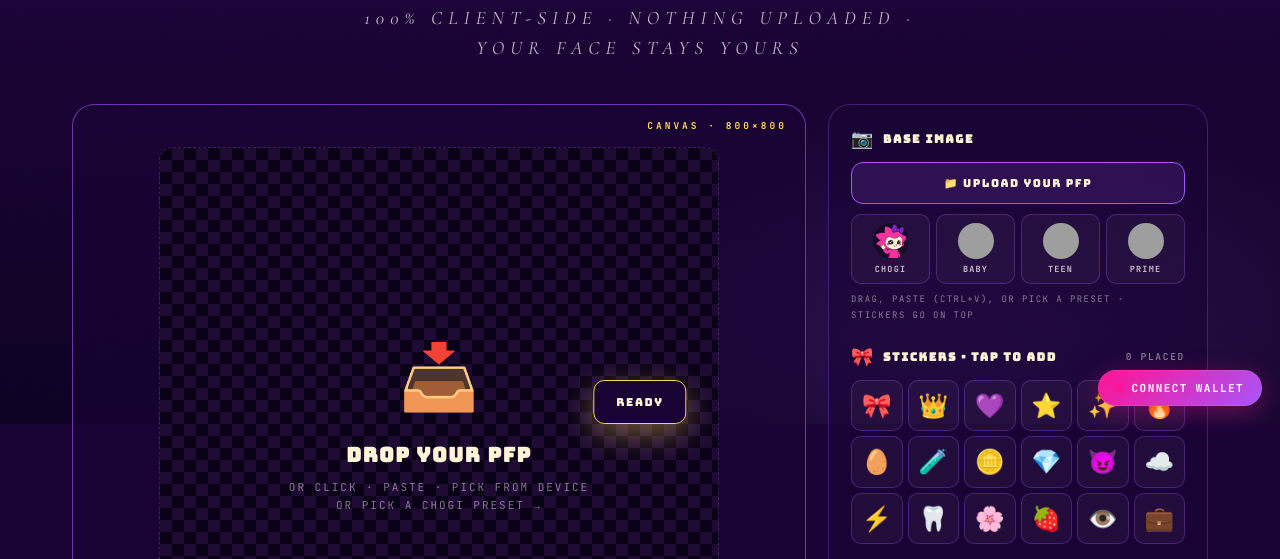
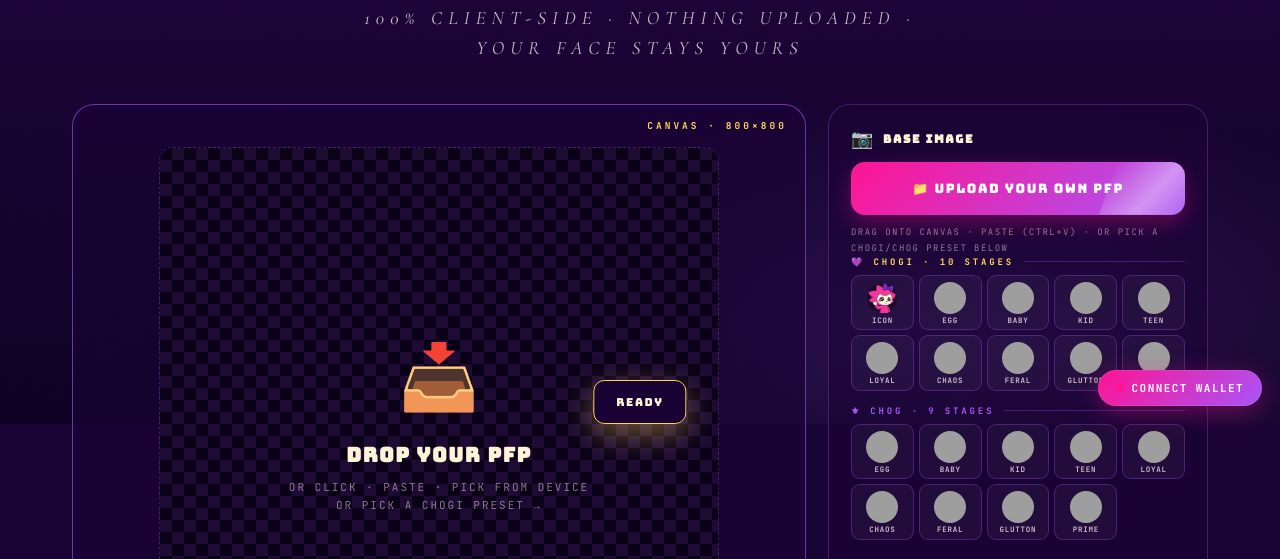
Before and after one commit to PettyMiggzy/chogi, a website: page pfp.html in a window 1280 px wide. Shown: the part 376-935 px from the top of the page. Drawn offline with nearby package versions, Linux system fonts and the light colour scheme; grey boxes are pictures that could not be loaded.

Commit message:
ship: deployed addresses + slippage fix + admin panel + chog brand cleanup

```diff
--- a/contracts/verify-all.js
+++ b/contracts/verify-all.js
@@ -11,7 +11,9 @@ import fs from 'fs';
 import path from 'path';
 import solc from 'solc';
 
-const SOURCIFY = 'https://sourcify.dev/server';
+// Monad mainnet has its own Sourcify-compatible endpoint hosted by BlockVision.
+// The public sourcify.dev server doesn't index chain 143.
+const SOURCIFY = 'https://sourcify-api-monad.blockvision.org';
 const CHAIN_ID = '143'; // Monad mainnet
 const CONTRACTS_DIR = './contracts';
 
--- a/pfp.html
+++ b/pfp.html
@@ -210,29 +210,50 @@ main, header{position:relative;z-index:2}
   color:var(--ink-faint);font-weight:600;
 }
 
-/* base mode buttons */
+/* upload — big primary CTA, sits above all the presets */
 .upload-btn{
-  display:block;width:100%;padding:13px;border-radius:12px;
-  background:rgba(168,85,247,.14);border:1.5px solid var(--purple);
-  color:var(--cream);font-family:var(--display);font-size:11px;letter-spacing:1.5px;
-  text-align:center;cursor:pointer;transition:.15s;margin-bottom:10px;
+  display:block;width:100%;padding:18px;border-radius:14px;
+  background:linear-gradient(135deg,var(--pink),var(--purple));
+  color:#fff;font-family:var(--display);font-size:13px;letter-spacing:1.6px;
+  text-align:center;cursor:pointer;transition:.18s;margin-bottom:10px;
+  box-shadow:0 8px 22px rgba(255,20,147,.32);
+  position:relative;overflow:hidden;
 }
-.upload-btn:hover{background:rgba(168,85,247,.24)}
+.upload-btn:hover{transform:translateY(-1px);box-shadow:0 14px 30px rgba(255,20,147,.45)}
+.upload-btn::after{
+  content:'';position:absolute;top:0;left:-30%;width:30%;height:100%;
+  background:linear-gradient(120deg,transparent,rgba(255,255,255,.4),transparent);
+  animation:upShine 3.5s ease-in-out infinite;
+}
+@keyframes upShine{0%{transform:translateX(-100%) skewX(-20deg)}60%,100%{transform:translateX(450%) skewX(-20deg)}}
 
+.preset-section{margin-bottom:14px}
+.preset-section:last-of-type{margin-bottom:0}
+.preset-section .ph{
+  font-family:var(--mono);font-size:9px;letter-spacing:.32em;
+  color:var(--gold);font-weight:700;text-transform:uppercase;
+  margin-bottom:7px;display:flex;align-items:center;gap:10px;
+}
+.preset-section .ph::after{
+  content:'';flex:1;height:1px;background:var(--rule);
+}
+.preset-section.chog .ph{color:var(--purple)}
 .preset-grid{
-  display:grid;grid-template-columns:repeat(4,1fr);gap:6px;
+  display:grid;grid-template-columns:repeat(5,1fr);gap:5px;
 }
 .preset-btn{
-  padding:8px 6px;border-radius:10px;
+  padding:6px 4px 5px;border-radius:9px;
   background:rgba(255,255,255,.04);border:1px solid var(--rule);
   cursor:pointer;transition:.15s;text-align:center;
-  display:flex;flex-direction:column;align-items:center;gap:4px;
+  display:flex;flex-direction:column;align-items:center;gap:3px;
 }
-.preset-btn:hover{border-color:var(--pink);background:rgba(255,20,147,.06)}
-.preset-btn img{width:36px;height:36px;border-radius:50%;object-fit:cover;background:rgba(0,0,0,.35)}
+.preset-btn:hover{border-color:var(--pink);background:rgba(255,20,147,.06);transform:translateY(-1px)}
+.preset-btn:active{transform:scale(.95)}
+.preset-section.chog .preset-btn:hover{border-color:var(--purple);background:rgba(168,85,247,.08)}
+.preset-btn img{width:32px;height:32px;border-radius:50%;object-fit:cover;background:rgba(0,0,0,.35);box-shadow:inset 0 0 0 1px rgba(255,255,255,.06)}
 .preset-btn .nm{
-  font-family:var(--mono);font-size:8.5px;letter-spacing:.14em;
-  color:var(--ink-dim);font-weight:700;text-transform:uppercase;
+  font-family:var(--mono);font-size:7.5px;letter-spacing:.1em;
+  color:var(--ink-dim);font-weight:700;text-transform:uppercase;line-height:1;
 }
 
 /* sticker palette */
@@ -426,22 +447,77 @@ main, header{position:relative;z-index:2}
       <!-- BASE -->
       <div class="ctrl-section">
         <h3><span class="ico">📷</span> BASE IMAGE</h3>
-        <button class="upload-btn" id="uploadBtn">📁 UPLOAD YOUR PFP</button>
-        <div class="preset-grid" id="presetGrid">
-          <button class="preset-btn" data-preset="/chogi.png">
-            <img src="/chogi.png" alt=""><span class="nm">CHOGI</span>
-          </button>
-          <button class="preset-btn" data-preset="/pet-assets/baby-chogi.png">
-            <img src="/pet-assets/baby-chogi.png" alt=""><span class="nm">BABY</span>
-          </button>
-          <button class="preset-btn" data-preset="/pet-assets/teen-chogi.png">
-            <img src="/pet-assets/teen-chogi.png" alt=""><span class="nm">TEEN</span>
-          </button>
-          <button class="preset-btn" data-preset="/pet-assets/adult-prime-chogi.png">
-            <img src="/pet-assets/adult-prime-chogi.png" alt=""><span class="nm">PRIME</span>
-          </button>
+        <button class="upload-btn" id="uploadBtn">📁 UPLOAD YOUR OWN PFP</button>
+        <p class="hint">drag onto canvas · paste (Ctrl+V) · or pick a Chogi/Chog preset below</p>
+
+        <div class="preset-section chogi">
+          <div class="ph">💜 CHOGI · 10 stages</div>
+          <div class="preset-grid">
+            <button class="preset-btn" data-preset="/chogi.png" title="Official portrait">
+              <img src="/chogi.png" loading="lazy" alt=""><span class="nm">ICON</span>
+            </button>
+            <button class="preset-btn" data-preset="/pet-assets/egg-chogi.png" title="Egg">
+              <img src="/pet-assets/egg-chogi.png" loading="lazy" alt=""><span class="nm">EGG</span>
+            </button>
+            <button class="preset-btn" data-preset="/pet-assets/baby-chogi.png" title="Baby">
+              <img src="/pet-assets/baby-chogi.png" loading="lazy" alt=""><span class="nm">BABY</span>
+            </button>
+            <button class="preset-btn" data-preset="/pet-assets/kid-chogi.png" title="Kid">
+              <img src="/pet-assets/kid-chogi.png" loading="lazy" alt=""><span class="nm">KID</span>
+            </button>
+            <button class="preset-btn" data-preset="/pet-assets/teen-chogi.png" title="Teen">
+              <img src="/pet-assets/teen-chogi.png" loading="lazy" alt=""><span class="nm">TEEN</span>
+            </button>
+            <button class="preset-btn" data-preset="/pet-assets/adult-loyal-chogi.png" title="Loyal">
+              <img src="/pet-assets/adult-loyal-chogi.png" loading="lazy" alt=""><span class="nm">LOYAL</span>
+            </button>
+            <button class="preset-btn" data-preset="/pet-assets/adult-chaotic-chogi.png" title="Chaotic">
+              <img src="/pet-assets/adult-chaotic-chogi.png" loading="lazy" alt=""><span class="nm">CHAOS</span>
+            </button>
+            <button class="preset-btn" data-preset="/pet-assets/adult-feral-chogi.png" title="Feral">
+              <img src="/pet-assets/adult-feral-chogi.png" loading="lazy" alt=""><span class="nm">FERAL</span>
+            </button>
+            <button class="preset-btn" data-preset="/pet-assets/adult-glutton-chogi.png" title="Glutton">
+              <img src="/pet-assets/adult-glutton-chogi.png" loading="lazy" alt=""><span class="nm">GLUTTON</span>
+            </button>
+            <button class="preset-btn" data-preset="/pet-assets/adult-prime-chogi.png" title="Prime">
+              <img src="/pet-assets/adult-prime-chogi.png" loading="lazy" alt=""><span class="nm">PRIME</span>
+            </button>
+          </div>
         </div>
-        <p class="hint">drag, paste (ctrl+v), or pick a preset · stickers go on top</p>
+
+        <div class="preset-section chog">
+          <div class="ph">⚜ CHOG · 9 stages</div>
+          <div class="preset-grid">
+            <button class="preset-btn" data-preset="/pet-assets/egg-chog.png" title="Egg">
+              <img src="/pet-assets/egg-chog.png" loading="lazy" alt=""><span class="nm">EGG</span>
+            </button>
+            <button class="preset-btn" data-preset="/pet-assets/baby-chog.png" title="Baby">
+              <img src="/pet-assets/baby-chog.png" loading="lazy" alt=""><span class="nm">BABY</span>
+            </button>
+            <button class="preset-btn" data-preset="/pet-assets/kid-chog.png" title="Kid">
+              <img src="/pet-assets/kid-chog.png" loading="lazy" alt=""><span class="nm">KID</span>
+            </button>
+            <button class="preset-btn" data-preset="/pet-assets/teen-chog.png" title="Teen">
+              <img src="/pet-assets/teen-chog.png" loading="lazy" alt=""><span class="nm">TEEN</span>
+            </button>
+            <button class="preset-btn" data-preset="/pet-assets/adult-loyal-chog.png" title="Loyal">
+              <img src="/pet-assets/adult-loyal-chog.png" loading="lazy" alt=""><span class="nm">LOYAL</span>
+            </button>
+            <button class="preset-btn" data-preset="/pet-assets/adult-chaotic-chog.png" title="Chaotic">
+              <img src="/pet-assets/adult-chaotic-chog.png" loading="lazy" alt=""><span class="nm">CHAOS</span>
+            </button>
+            <button class="preset-btn" data-preset="/pet-assets/adult-feral-chog.png" title="Feral">
+              <img src="/pet-assets/adult-feral-chog.png" loading="lazy" alt=""><span class="nm">FERAL</span>
+            </button>
+            <button class="preset-btn" data-preset="/pet-assets/adult-glutton-chog.png" title="Glutton">
+              <img src="/pet-assets/adult-glutton-chog.png" loading="lazy" alt=""><span class="nm">GLUTTON</span>
+            </button>
+            <button class="preset-btn" data-preset="/pet-assets/adult-prime-chog.png" title="Prime">
+              <img src="/pet-assets/adult-prime-chog.png" loading="lazy" alt=""><span class="nm">PRIME</span>
+            </button>
+          </div>
+        </div>
       </div>
 
       <!-- STICKERS PALETTE -->
```
Also changed, not shown: admin.html (+1 -2 lines), contracts/whitelist-tokens.js (added, +173 -0 lines), index.html (+2 -2 lines), README.md.
